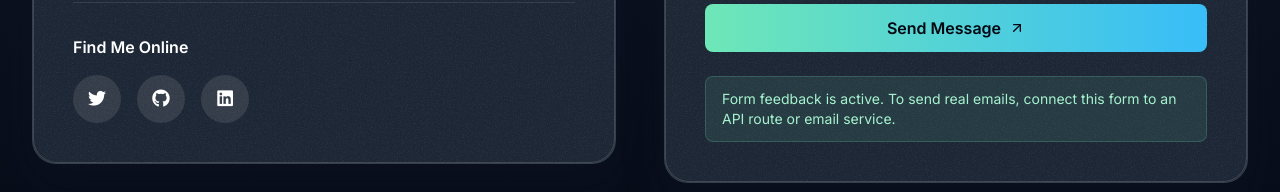
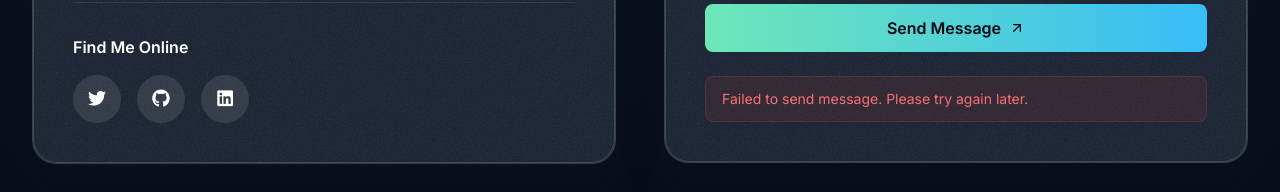
Before and after one commit to ankitsharma97/ankit.dev, a Next.js app: page /contact in a window 1280 px wide. Both pictures are taken after typing "Sample", "name@example.com", "Sample", "Sample" into the empty fields and a click on the button "Send Message". Shown: the part 1046-1238 px from the top of the page. Built offline with nearby package versions, Linux system fonts and the light colour scheme; no server answers; a web font is replaced by a local one.

Commit message:
feat: implement contact form submission using Web3Forms API with loading and error states

```diff
--- a/src/sections/Contact.tsx
+++ b/src/sections/Contact.tsx
@@ -1,6 +1,6 @@
 "use client";
 
-import { useState } from "react";
+import { useState, FormEvent } from "react";
 import { motion } from "framer-motion";
 import { Card } from "@/components/Card";
 import { SectionHeader } from "@/components/SectionHeader";
@@ -19,6 +19,44 @@ const contactItems = [
 
 export const ContactSection = ({ id }: { id: string }) => {
     const [isSubmitted, setIsSubmitted] = useState(false);
+    const [isLoading, setIsLoading] = useState(false);
+    const [errorMessage, setErrorMessage] = useState("");
+
+    const handleSubmit = async (event: FormEvent<HTMLFormElement>) => {
+        event.preventDefault();
+        setIsLoading(true);
+        setErrorMessage("");
+
+        const formData = new FormData(event.currentTarget);
+        // Access key provided for Web3Forms
+        formData.append("access_key", "3f418c7d-670f-47fa-a13b-49e84c7c6059");
+
+        const object = Object.fromEntries(formData);
+        const json = JSON.stringify(object);
+
+        try {
+            const response = await fetch("https://api.web3forms.com/submit", {
+                method: "POST",
+                headers: {
+                    "Content-Type": "application/json",
+                    Accept: "application/json",
+                },
+                body: json,
+            });
+
+            const result = await response.json();
+            if (result.success) {
+                setIsSubmitted(true);
+                event.currentTarget.reset();
+            } else {
+                setErrorMessage(result.message || "Something went wrong.");
+            }
+        } catch (error) {
+            setErrorMessage("Failed to send message. Please try again later.");
+        } finally {
+            setIsLoading(false);
+        }
+    };
 
     return (
         <section className="py-20 md:py-14 lg:py-20 overflow-x-hidden" id={id}>
@@ -94,38 +132,36 @@ export const ContactSection = ({ id }: { id: string }) => {
 
                             <form
                                 className="space-y-6"
-                                onSubmit={(event) => {
-                                    event.preventDefault();
-                                    setIsSubmitted(true);
-                                }}
+                                onSubmit={handleSubmit}
                             >
                                 <div className="grid grid-cols-1 gap-6 md:grid-cols-2">
                                     <div>
                                         <label className="mb-2 block font-medium text-white">Name</label>
-                                        <input type="text" className="focus-ring w-full rounded-lg border border-white/20 bg-white/10 px-4 py-3 text-white placeholder-white/50" placeholder="Your Name" required />
+                                        <input type="text" name="name" className="focus-ring w-full rounded-lg border border-white/20 bg-white/10 px-4 py-3 text-white placeholder-white/50" placeholder="Your Name" required />
                                     </div>
                                     <div>
                                         <label className="mb-2 block font-medium text-white">Email</label>
-                                        <input type="email" className="focus-ring w-full rounded-lg border border-white/20 bg-white/10 px-4 py-3 text-white placeholder-white/50" placeholder="your.email@example.com" required />
+                                        <input type="email" name="email" className="focus-ring w-full rounded-lg border border-white/20 bg-white/10 px-4 py-3 text-white placeholder-white/50" placeholder="your.email@example.com" required />
                                     </div>
                                 </div>
 
                                 <div>
                                     <label className="mb-2 block font-medium text-white">Subject</label>
-                                    <input type="text" className="focus-ring w-full rounded-lg border border-white/20 bg-white/10 px-4 py-3 text-white placeholder-white/50" placeholder="Project Inquiry / Collaboration" required />
+                                    <input type="text" name="subject" className="focus-ring w-full rounded-lg border border-white/20 bg-white/10 px-4 py-3 text-white placeholder-white/50" placeholder="Project Inquiry / Collaboration" required />
                                 </div>
 
                                 <div>
                                     <label className="mb-2 block font-medium text-white">Message</label>
-                                    <textarea rows={6} className="focus-ring w-full resize-none rounded-lg border border-white/20 bg-white/10 px-4 py-3 text-white placeholder-white/50" placeholder="Tell me about your project, timeline, and specific requirements..." required></textarea>
+                                    <textarea name="message" rows={6} className="focus-ring w-full resize-none rounded-lg border border-white/20 bg-white/10 px-4 py-3 text-white placeholder-white/50" placeholder="Tell me about your project, timeline, and specific requirements..." required></textarea>
                                 </div>
 
                                 <button
                                     type="submit"
-                                    className="group relative flex w-full items-center justify-center gap-2 overflow-hidden rounded-lg bg-gradient-to-r from-emerald-300 to-sky-400 px-6 py-3 font-semibold text-gray-950 transition-all duration-300 hover:scale-[1.01] hover:shadow-lg hover:shadow-emerald-300/25"
+                                    disabled={isLoading}
+                                    className="group relative flex w-full items-center justify-center gap-2 overflow-hidden rounded-lg bg-gradient-to-r from-emerald-300 to-sky-400 px-6 py-3 font-semibold text-gray-950 transition-all duration-300 hover:scale-[1.01] hover:shadow-lg hover:shadow-emerald-300/25 disabled:opacity-70 disabled:cursor-not-allowed"
                                 >
                                     <div className="absolute inset-0 bg-gradient-to-r from-white/0 via-white/0 to-white/0 opacity-0 transition-all duration-500 group-hover:from-white/10 group-hover:via-white/20 group-hover:to-white/10 group-hover:opacity-100"></div>
-                                    <span className="relative z-10">Send Message</span>
+                                    <span className="relative z-10">{isLoading ? "Sending..." : "Send Message"}</span>
                                     <ArrowUpRightIcon className="relative z-10 size-4 transition-transform duration-300 group-hover:-translate-y-1 group-hover:translate-x-1" />
                                 </button>
 
@@ -137,7 +173,18 @@ export const ContactSection = ({ id }: { id: string }) => {
                                         transition={{ duration: 0.3 }}
                                         className="rounded-lg border border-emerald-300/20 bg-emerald-300/10 px-4 py-3 text-sm text-emerald-200"
                                     >
-                                        Form feedback is active. To send real emails, connect this form to an API route or email service.
+                                        Message sent successfully! I'll get back to you soon.
+                                    </motion.p>
+                                )}
+                                {errorMessage && (
+                                    <motion.p
+                                        variants={fadeUp}
+                                        initial="hidden"
+                                        animate="visible"
+                                        transition={{ duration: 0.3 }}
+                                        className="rounded-lg border border-red-500/20 bg-red-500/10 px-4 py-3 text-sm text-red-400"
+                                    >
+                                        {errorMessage}
                                     </motion.p>
                                 )}
                             </form>
```
